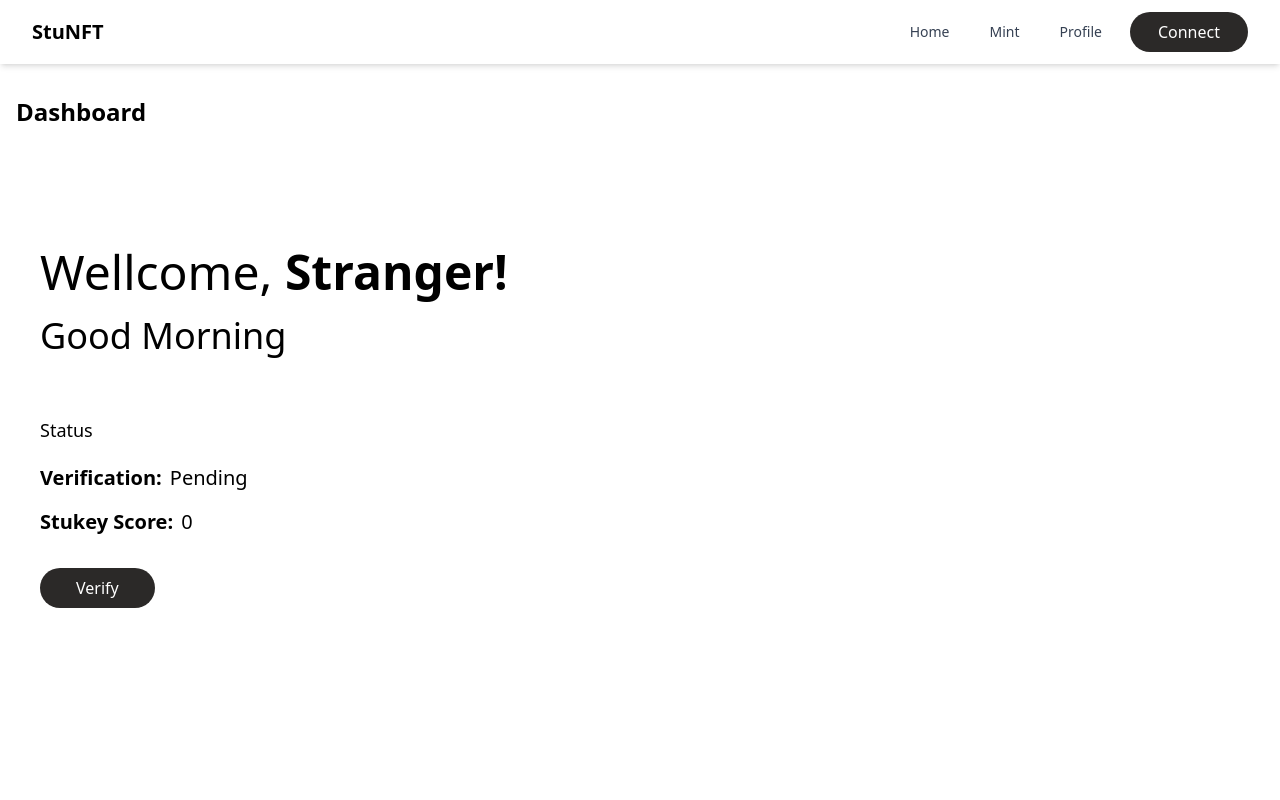
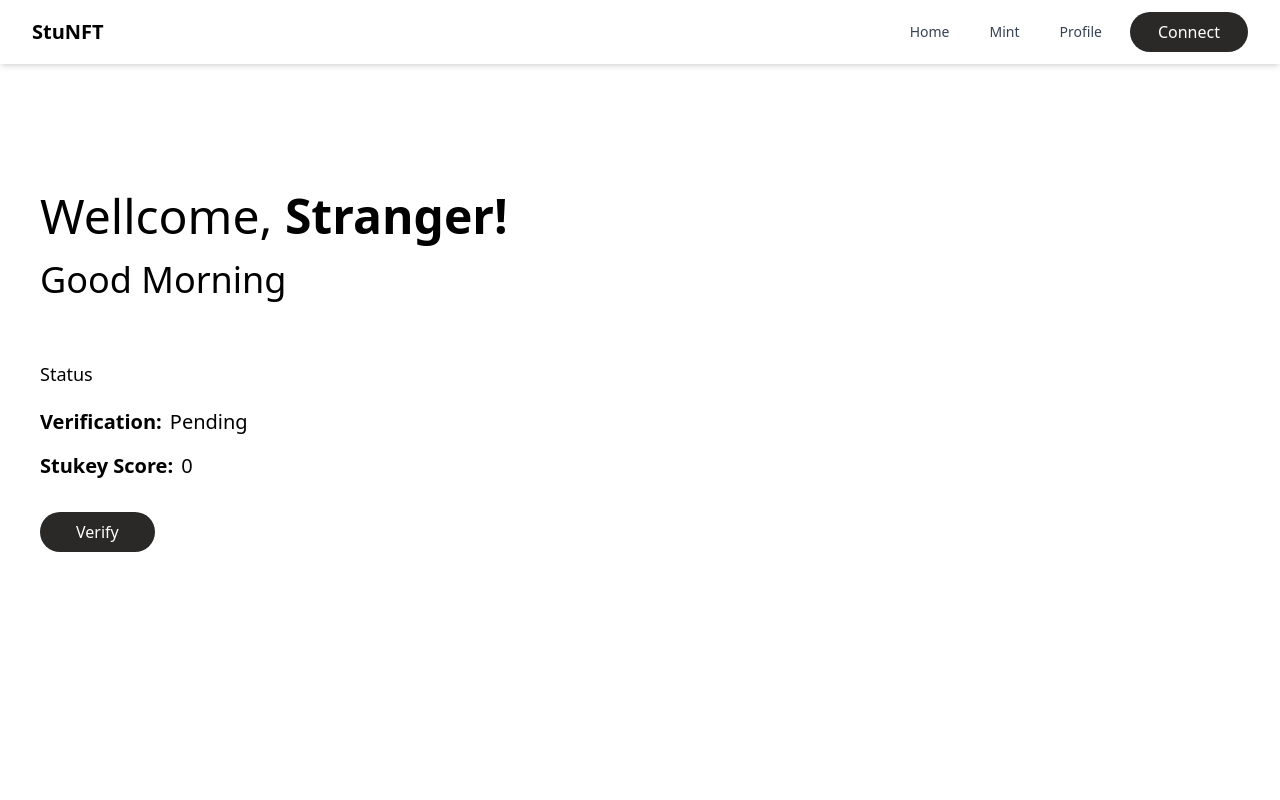
Before and after one commit to devilcoder01/StuKey, a React (Vite) app: page /home in a window 1280 px wide. Shown: the top 800 px of the page. Built offline with nearby package versions, Linux system fonts and the light colour scheme; sample sign-in values are in the browser's storage.

Commit message:
feat: Remove title prop and associated rendering from PageContainer component

```diff
--- a/src/components/common/PageContainer.tsx
+++ b/src/components/common/PageContainer.tsx
@@ -9,7 +9,6 @@ interface PageContainerProps {
 
 const PageContainer: React.FC<PageContainerProps> = ({
   children,
-  title,
   loading = false
 }) => {
   const [isLoading, setIsLoading] = useState(true);
@@ -29,10 +28,6 @@ const PageContainer: React.FC<PageContainerProps> = ({
 
   return (
     <div className="container mx-auto px-4 py-8">
-      {title && (
-        <h1 className="text-2xl font-bold mb-6">{title}</h1>
-      )}
-
       {isLoading ? (
         <div className="flex justify-center items-center py-20">
           <LoadingSpinner size="large" text="Loading content..." />
```
